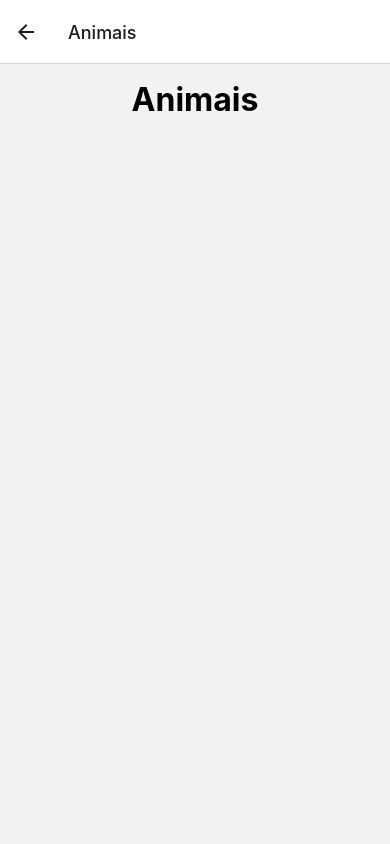
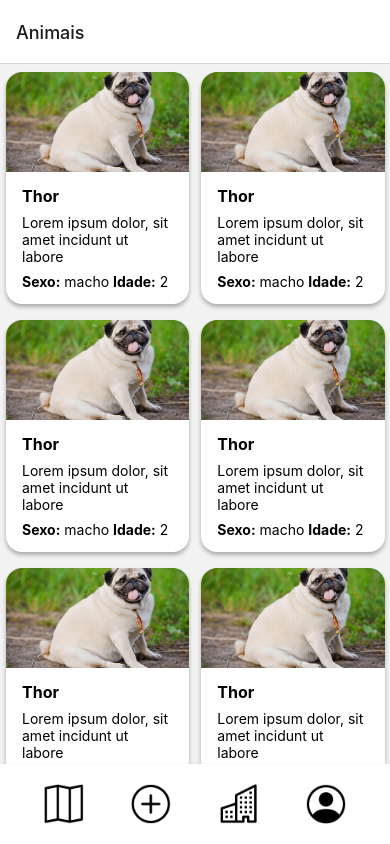
Before and after one commit to ElianMelo/central-animal, a React Native app in the folder frontend/: screen /Animals in a window 390 px wide. Built offline with nearby package versions, Linux system fonts and the light colour scheme.

Commit message:
Adiciona página animais

```diff
--- a/frontend/App.js
+++ b/frontend/App.js
@@ -17,7 +17,7 @@ export default class App extends Component {
   render() {
     return (
       <NavigationContainer>
-        <Stack.Navigator initialRouteName="Institution">
+        <Stack.Navigator initialRouteName="Animals">
           <Stack.Screen name="Home" component={Home} options={{ title: 'Página Inicial' }} />
           <Stack.Screen name="Institution" component={Institution} options={{ title: 'Instituição' }} />
           <Stack.Screen name="Institutions" component={Institutions} options={{ title: 'Instituições' }} />
--- a/frontend/src/components/Animals.js
+++ b/frontend/src/components/Animals.js
@@ -3,41 +3,195 @@ import React, { Component } from 'react';
 import {
     StyleSheet,
     Text,
-    View
+    View,
+    Image,
+    TouchableOpacity,
+    FlatList
 } from 'react-native';
+
+import Footer from './Footer';
+
+const image = require('../../assets/dog.jpg');
+
+const DATA = [
+    {
+        id: "1",
+        name: "Thor",
+        img: image,
+        description: "Lorem ipsum dolor, sit amet incidunt ut labore",
+        sex: "macho",
+        age: "2",
+    },
+    {
+        id: "2",
+        name: "Thor",
+        img: image,
+        description: "Lorem ipsum dolor, sit amet incidunt ut labore",
+        sex: "macho",
+        age: "2",
+    },
+    {
+        id: "3",
+        name: "Thor",
+        img: image,
+        description: "Lorem ipsum dolor, sit amet incidunt ut labore",
+        sex: "macho",
+        age: "2",
+    },
+    {
+        id: "4",
+        name: "Thor",
+        img: image,
+        description: "Lorem ipsum dolor, sit amet incidunt ut labore",
+        sex: "macho",
+        age: "2",
+    },
+    {
+        id: "5",
+        name: "Thor",
+        img: image,
+        description: "Lorem ipsum dolor, sit amet incidunt ut labore",
+        sex: "macho",
+        age: "2",
+    },
+    {
+        id: "6",
+        name: "Thor",
+        img: image,
+        description: "Lorem ipsum dolor, sit amet incidunt ut labore",
+        sex: "macho",
+        age: "2",
+    },
+    {
+        id: "7",
+        name: "Thor",
+        img: image,
+        description: "Lorem ipsum dolor, sit amet incidunt ut labore",
+        sex: "macho",
+        age: "2",
+    },
+    {
+        id: "8",
+        name: "Thor",
+        img: image,
+        description: "Lorem ipsum dolor, sit amet incidunt ut labore",
+        sex: "macho",
+        age: "2",
+    },
+];
+
 export default class Animals extends Component {
 
     constructor(props) {
         super(props);
         this.state = {
             props: props,
-            titleText: "Animais",
         };
     }
 
+    renderItem = ({ item }) => (
+        <TouchableOpacity style={styles.cardBox}>
+            <Image
+                style={styles.roundCardImage}
+                source={item.img}
+            />
+            <View style={styles.cardColumn}>
+                <Text style={styles.nameTxt}>
+                    {item.name}
+                </Text>
+                <Text style={styles.descriptionTxt}>
+                    {item.description}
+                </Text>
+                <View style={styles.cardLine}>
+                    <Text><Text style={styles.descriptionBolderTxt}>Sexo:</Text> <Text style={styles.descriptionTxt}>{item.sex} </Text></Text>
+                    <Text><Text style={styles.descriptionBolderTxt}>Idade:</Text> <Text style={styles.descriptionTxt}>{item.age}</Text></Text>
+                </View>
+            </View>
+        </TouchableOpacity>
+    );
+
     render() {
         return (
-            <View>
-                <View style={styles.headerBox}>
-                    <Text style={styles.h1Text}>
-                        {this.state.titleText}
-                    </Text>
-                </View>
+            <View style={styles.body}>
+                <FlatList
+                    data={DATA}
+                    style={styles.bottomMargin}
+                    renderItem={this.renderItem}
+                    keyExtractor={item => item.id}
+                    numColumns={2}
+                />
+                <Footer/>
             </View>
         );
     }
 }
 
 const styles = StyleSheet.create({
-    headerBox: {
+    body: {
+        height: "100%"
+    },
+    bottomMargin: {
+        marginBottom: 70,
+        width: "100%"
+    },
+    cardColumn: {
+        paddingVertical: 14,
+        paddingHorizontal: 16,
+        display: 'flex',
+        flexDirection: 'column',
+        justifyContent: 'flex-start',
+        alignItems: 'flex-start',
+    },
+    cardLine: {
+        marginTop: 8,
+        display: 'flex',
+        flexDirection: 'row',
+        justifyContent: 'space-between',
+        alignItems: 'space-between',
+    },
+    cardBox: {
         textAlign: "center",
-        marginBottom: 25,
+        marginHorizontal: 6,
+        marginVertical: 8,
+        borderRadius: 16,
+        backgroundColor: "white",
+        shadowColor: "#000",
+        shadowOffset: {
+            width: 0,
+            height: 3,
+        },
+        shadowOpacity: 0.29,
+        shadowRadius: 4.65,
+        elevation: 7,
+        width: "47%"
     },
-    h1Text: {
-        fontSize: 32,
-        margin: 16,
+    nameTxt: {
+        marginRight: 'auto',
+        fontSize: 16,
         fontWeight: "bold",
-        textAlign: "center",
-        color: "#000"
+        textAlign: "left",
+        color: "black"
+    },
+    descriptionTxt: {
+        marginRight: 'auto',
+        fontSize: 14,
+        marginTop: 8,
+        textAlign: "left",
+        color: "black"
+    },
+    descriptionBolderTxt: {
+        marginRight: 'auto',
+        fontSize: 14,
+        marginTop: 4,
+        textAlign: "left",
+        fontWeight: "bold",
+        color: "black"
+    },
+    roundCardImage: {
+        marginRight: 'auto',
+        borderTopLeftRadius: 16,
+        borderTopRightRadius: 16,
+        width: "100%",
+        height: 100,
     },
 });
```
Also changed, not shown: frontend/assets/dog.jpg (added).
